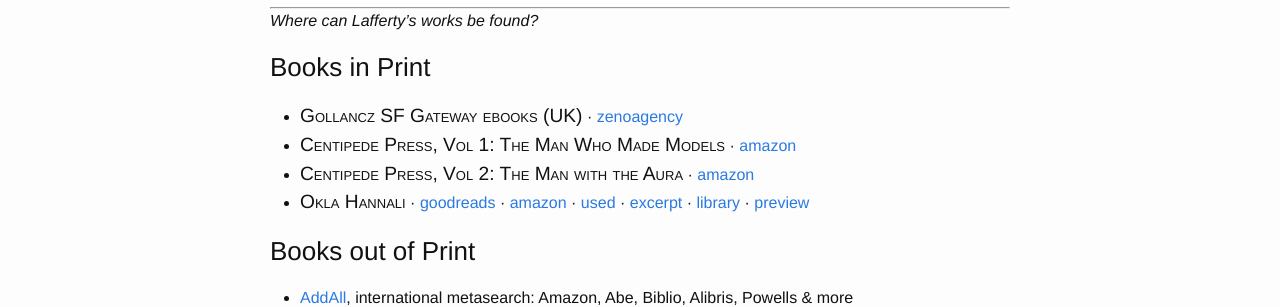
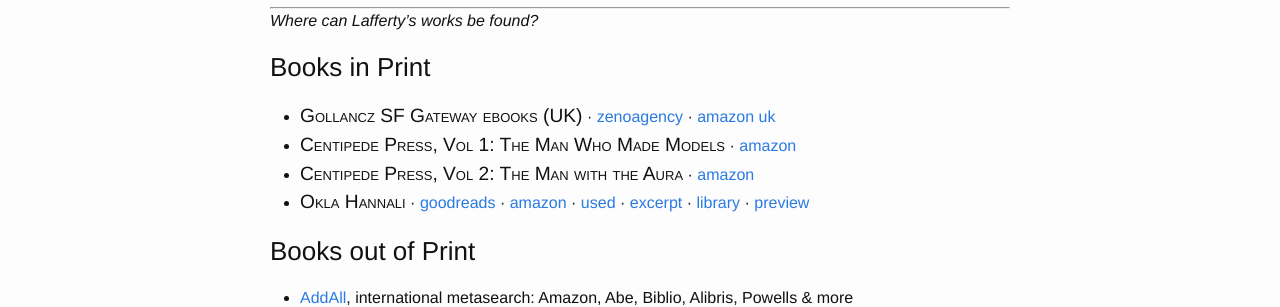
Before and after one commit to ralafferty/ralafferty.github.io, a Jekyll site: the page built from works.md, in a window 1280 px wide and 900 px high, scrolled down 1648 px. Shown: the part 152-459 px from the top of the window. Built offline with Jekyll 4.4.1, drawn with Linux system fonts in a browser that asks for light colours; nearby versions of some CDN libraries.

Commit message:
link to amazon uk search

```diff
--- a/works.md
+++ b/works.md
@@ -209,7 +209,7 @@
 
 
 * <span class="btitle">Gollancz SF Gateway ebooks (UK)</span>
-  &middot;&nbsp;[zenoagency](http://zenoagency.com/news/r-a-lafferty-backlist-out-this-friday/)
+  &middot;&nbsp;[zenoagency](http://zenoagency.com/news/r-a-lafferty-backlist-out-this-friday/) &middot;&nbsp;[amazon uk](http://www.amazon.co.uk/Kindle-Store-R-Lafferty/s?ie=UTF8&page=1&rh=n%3A341677031%2Cp_27%3AR.%20A.%20Lafferty)
 * <span class="btitle">Centipede Press, Vol 1: The Man Who Made Models</span>
   &middot;&nbsp;[amazon](http://www.amazon.com/The-Man-Who-Made-Models/dp/1613471440/)
 * <span class="btitle">Centipede Press, Vol 2: The Man with the Aura</span>
```
